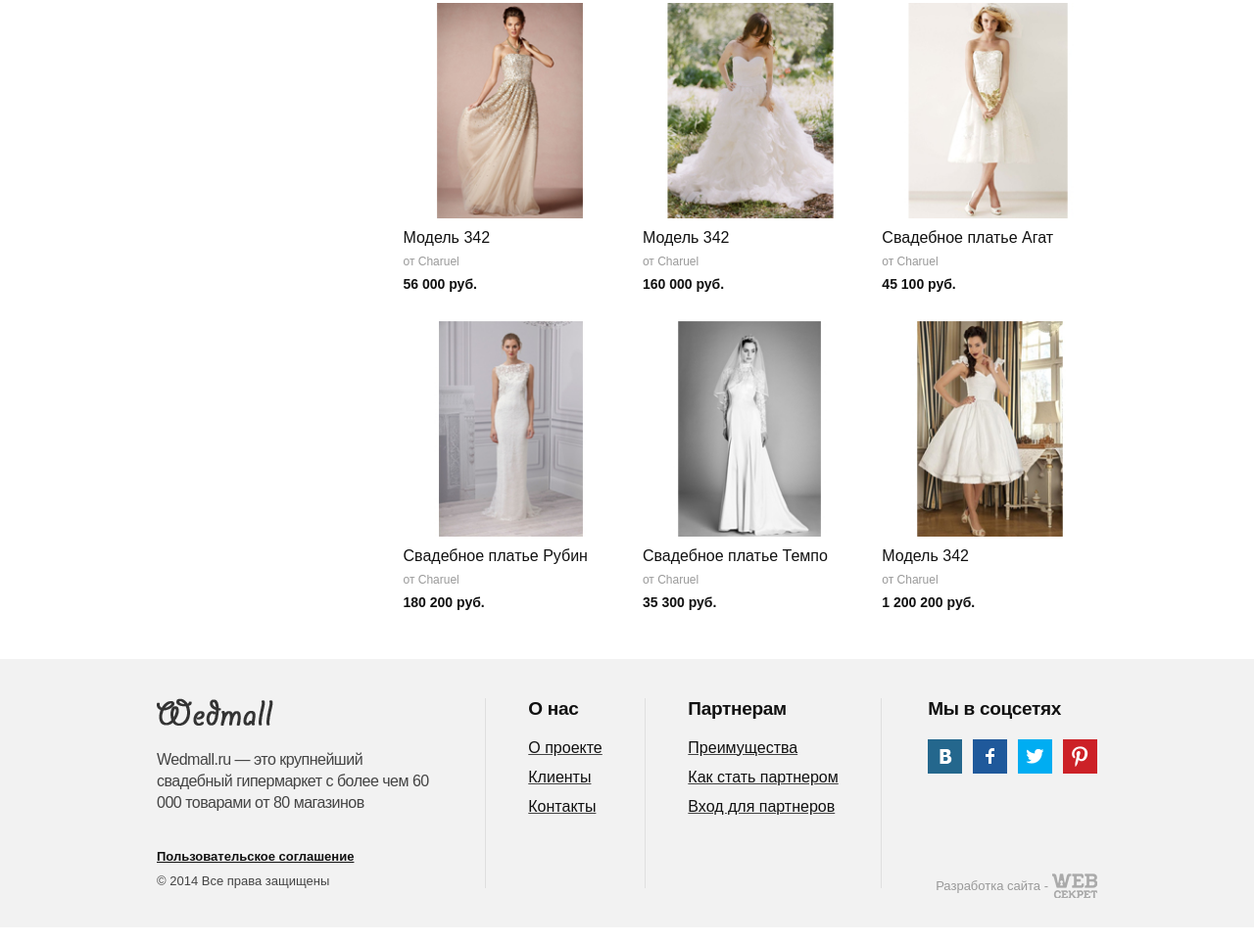
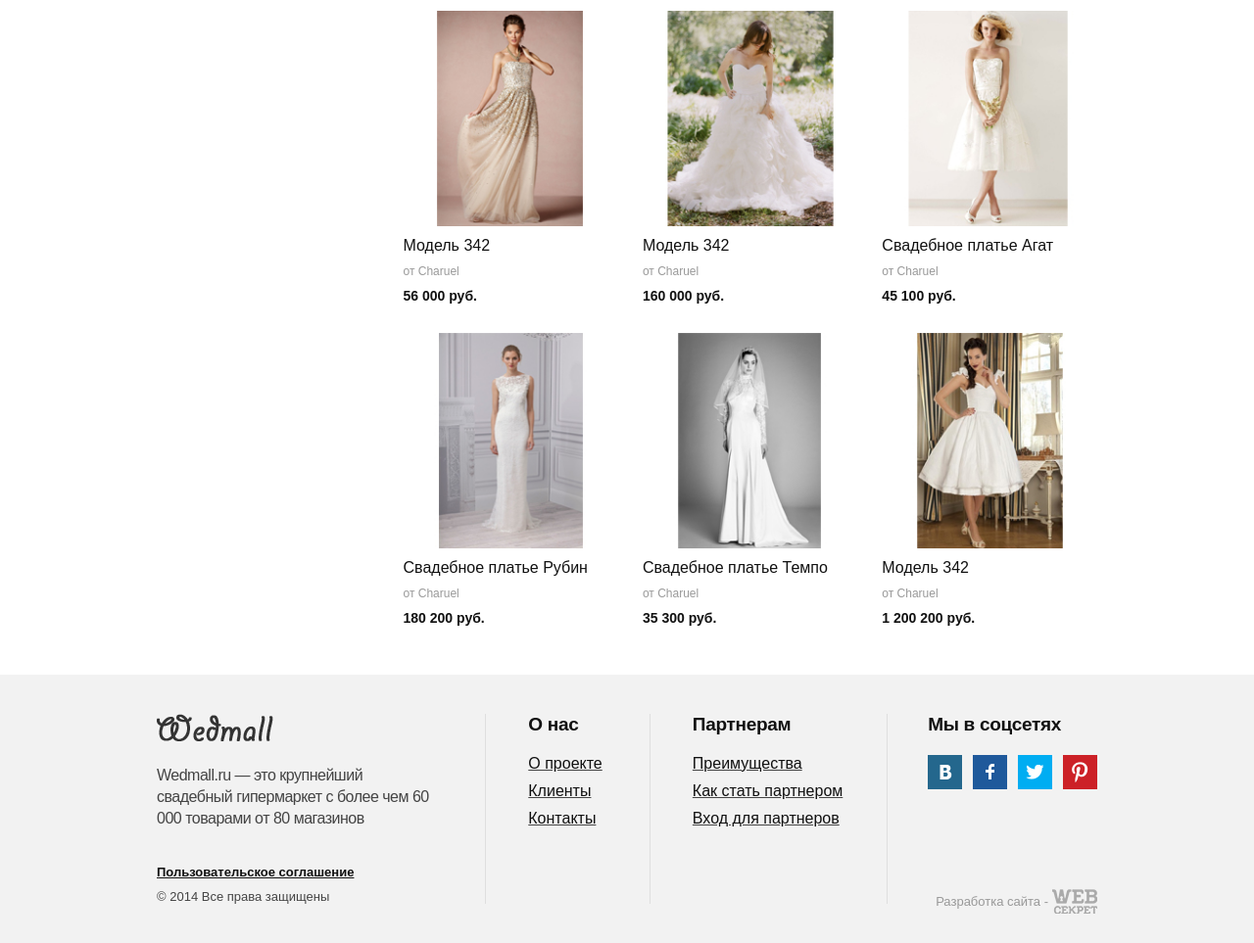
Before and after one commit to Dare4ka/markup_test, a website: page app/index.html in a window 1280 px wide. Shown: the part 850-1813 px from the top of the page at 98% size. Drawn offline with Linux system fonts and the light colour scheme.

Commit message:
finished

```diff
--- a/app/sass/_media.scss
+++ b/app/sass/_media.scss
@@ -113,6 +113,10 @@
 			width: 155px;
 		}
 
+		&__link_list {
+			padding-right: 10px;
+		}
+
 		&__social {
 			width: 100%;
 			padding: 20px 0;
@@ -205,7 +209,6 @@
 		}
 
 		&__h {
-			white-space: normal;
 			padding-left: 47px;
 			position: relative;
 				/*стрелочка "назад"*/
--- a/app/sass/main.scss
+++ b/app/sass/main.scss
@@ -195,11 +195,10 @@ $checkbox: #f1f1f1;
 }
 .enter {
 	@include link(inline-block, ($text-enter));
-	width: 100px;
-	height: 34px;
 	background-color: ($border);
 	border-radius: 5px;
 	padding-left: 37px;
+	padding-right: 15px;
 	line-height: 34px;
 	position: relative;
 	transition: transform .15s;
@@ -445,7 +444,6 @@ $checkbox: #f1f1f1;
 	&__h {
 		font-size: ($f-size) * 2 - 2;
 		font-weight: bold;
-		white-space: nowrap;
 	}
 
 	&__amount {
@@ -616,8 +614,7 @@ $checkbox: #f1f1f1;
 	&__brand {
 		font-size: ($f-size) - 4;
 		color: ($text-second);
-		line-height: 30px;
-		white-space: nowrap;
+		padding: 10px 0;
 	}
 
 	&__cost {
@@ -639,6 +636,7 @@ $checkbox: #f1f1f1;
 		display: flex;
 		justify-content: space-between;
 		padding: 40px 20px;
+		flex-wrap: wrap;
 	}
 
 	&__description {
@@ -675,12 +673,19 @@ $checkbox: #f1f1f1;
 	&__list {
 		padding: 0 11%;
 		border-right: 1px solid #dfdfdf;
+
+		&:last-child {
+			.footer__link_list {
+				min-width: 155px;
+			}
+		}
 	}
 
 	&__social {
 		width: 24%;
 		padding-left: 6%;
 		padding-right: 0;
+		padding-bottom: 20px;
 	}
 
 	&__h {
@@ -705,7 +710,6 @@ $checkbox: #f1f1f1;
 
 	&__item {
 		list-style: none;
-		white-space: nowrap;
 
 		&_list {
 			display: block;
@@ -721,7 +725,8 @@ $checkbox: #f1f1f1;
 		color: ($text);
 
 		&_list {
-			height: 30px;
+			padding-bottom: 10px;
+			min-width: 80px;
 			text-decoration-color: ($text-footer);
 
 			&:hover {
```
Also changed, not shown: app/css/main.css.
